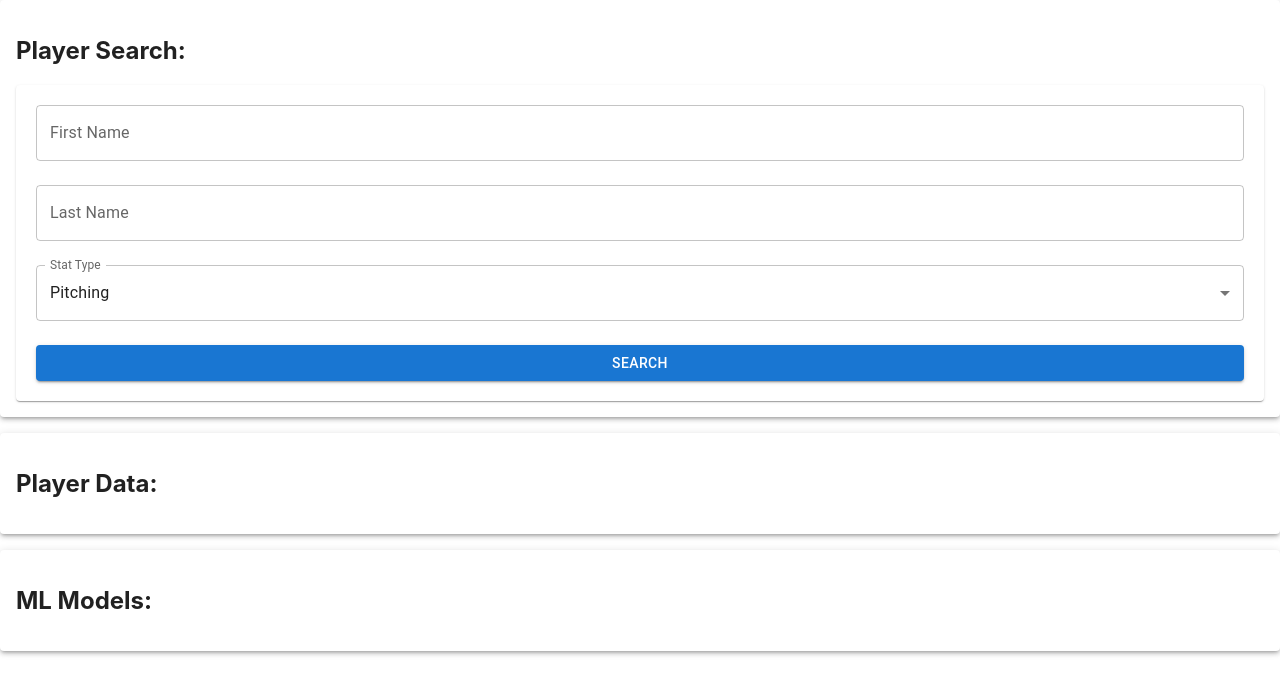
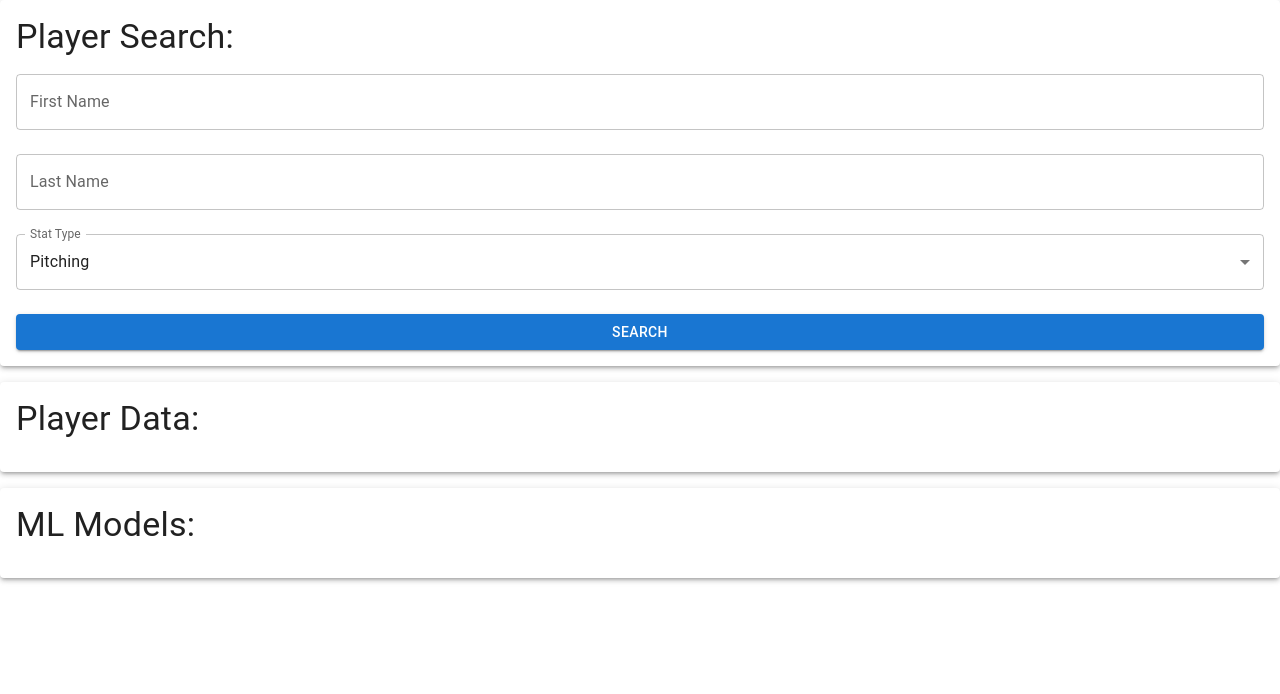
Before and after one commit to roshankern/MLB_Metrics_DS, a React (Create React App) app in the folder example_react_project/: page / in a window 1280 px wide. Shown: the top 694 px of the page. Built offline with nearby package versions, Linux system fonts and the light colour scheme.

Commit message:
format react

```diff
--- a/example_react_project/src/App.js
+++ b/example_react_project/src/App.js
@@ -1,6 +1,6 @@
 // App.js
 import React, { useState } from 'react';
-import { Paper } from '@mui/material';
+import { Paper, Typography } from '@mui/material';
 
 import PlayerSearch from './components/PlayerSearch';
 import PlayerData from './components/PlayerData';
@@ -23,17 +23,19 @@ function App() {
   return (
     <div className="App">
       <Paper elevation={3} style={{ padding: '16px', marginBottom: '16px' }}>
-        <h2>Player Search:</h2>
+        <Typography variant="h4" style={{ marginBottom: '16px' }}>Player Search:</Typography>
         <PlayerSearch onSearchStarted={handleSearchStarted} onSearchComplete={handleSearchComplete} />
       </Paper>
 
       <Paper elevation={3} style={{ padding: '16px', marginBottom: '16px' }}>
-        <h2>Player Data:</h2>
+        <Typography variant="h4" style={{ marginBottom: '16px' }}>Player Data:</Typography>
         <PlayerData searching={searching} data={playerSearchData} />
       </Paper>
 
       <Paper elevation={3} style={{ padding: '16px', marginBottom: '16px' }}>
-        <h2>ML Models:</h2>
+        <Typography variant="h4" style={{ marginBottom: '16px' }}>
+          ML Models:
+        </Typography>
         <MLModels data={playerSearchData} />
       </Paper>
 
--- a/example_react_project/src/components/MLModels.js
+++ b/example_react_project/src/components/MLModels.js
@@ -18,7 +18,7 @@ const MLModels = ({ data }) => {
         const API_ENDPOINT = "http://127.0.0.1:5000/api/v1/";
 
         try {
-            console.log('Training model with Flask backend...');
+            console.log('Training model...');
 
             const modelTrainingResponse = await axios.post(`${API_ENDPOINT}tested-model`, {
                 model_data: data.modelData,
@@ -46,14 +46,23 @@ const MLModels = ({ data }) => {
         return null;
     }
 
+
+    // Get features and classes
     const targetColumn = data.metricType === "pitching" ? "zone" : "description";
+    const uniqueTargets = Array.from(new Set(data.modelData.map(item => item[targetColumn])));
     const featureColumns = Object.keys(data.modelData[0] || {}).filter(name => name !== targetColumn);
 
+
     return (
+
         <Grid container spacing={2}>
+            <Grid item xs={12}>
+                <Typography variant="h5">Model Schema</Typography>
+            </Grid>
+
             {/* Feature Columns Table */}
             <Grid item xs={6}>
-                <Typography variant="h6">Feature Columns</Typography>
+                <Typography variant="h6">Feature columns for {data.metricType}</Typography>
                 <TableContainer component={Paper}>
                     <Table aria-label="feature columns">
                         <TableBody>
@@ -69,16 +78,29 @@ const MLModels = ({ data }) => {
 
             {/* Target Column Table */}
             <Grid item xs={6}>
-                <Typography variant="h6">Target Column</Typography>
+                <Typography variant="h6">Classes for {targetColumn}</Typography>
                 <TableContainer component={Paper}>
                     <Table aria-label="target column">
                         <TableBody>
                             <TableRow>
-                                <TableCell align="center">{targetColumn}</TableCell>
+                                {uniqueTargets.map(name => (
+                                    <TableCell key={name} align="center">{name}</TableCell>
+                                ))}
                             </TableRow>
                         </TableBody>
                     </Table>
                 </TableContainer>
+            </Grid>
+
+            <Grid item xs={12}>
+                <Typography variant="h5">Model Training</Typography>
+            </Grid>
+
+            {/* Training Button */}
+            <Grid item xs={12}>
+                <Button variant="contained" color="primary" onClick={handleTrain}>
+                    Train
+                </Button>
             </Grid>
 
             {/* Model Type Dropdown */}
@@ -98,13 +120,6 @@ const MLModels = ({ data }) => {
                         <MenuItem value="hist_gradient_boosting">Histogram Gradient Boosting</MenuItem>
                     </Select>
                 </FormControl>
-            </Grid>
-
-            {/* Training Button */}
-            <Grid item xs={12}>
-                <Button variant="contained" color="primary" onClick={handleTrain}>
-                    Train
-                </Button>
             </Grid>
 
             {/* Training Status */}
--- a/example_react_project/src/components/ModelPredict.js
+++ b/example_react_project/src/components/ModelPredict.js
@@ -44,7 +44,7 @@ const ModelPredict = ({ model_uuid, model_data, metric_type }) => {
                 return acc;
             }, {});
 
-            console.log('Making prediction with Flask backend...');
+            console.log('Making model prediction...');
             const response = await axios.post(API_ENDPOINT, {
                 model_uuid: model_uuid,
                 feature_data: featureData
@@ -61,7 +61,7 @@ const ModelPredict = ({ model_uuid, model_data, metric_type }) => {
     return (
         <Grid container spacing={2}>
             <Grid item xs={12}>
-                <Typography variant="h6">Model Prediction</Typography>
+                <Typography variant="h5">Model Prediction</Typography>
             </Grid>
             <Grid item xs={12} container spacing={2}>
                 <Grid item>
--- a/example_react_project/src/components/PlayerSearch.js
+++ b/example_react_project/src/components/PlayerSearch.js
@@ -74,7 +74,6 @@ const PlayerSearch = ({ onSearchStarted, onSearchComplete }) => {
     };
 
     return (
-        <Paper style={{ padding: '20px' }}>
         <form onSubmit={handleSubmit}>
             <Grid container spacing={3}>
                 <Grid item xs={12}>
@@ -116,7 +115,6 @@ const PlayerSearch = ({ onSearchStarted, onSearchComplete }) => {
                 </Grid>
             </Grid>
         </form>
-        </Paper>
     );
 };
 
```
Lines whose indentation alone changed are shown as unchanged.
